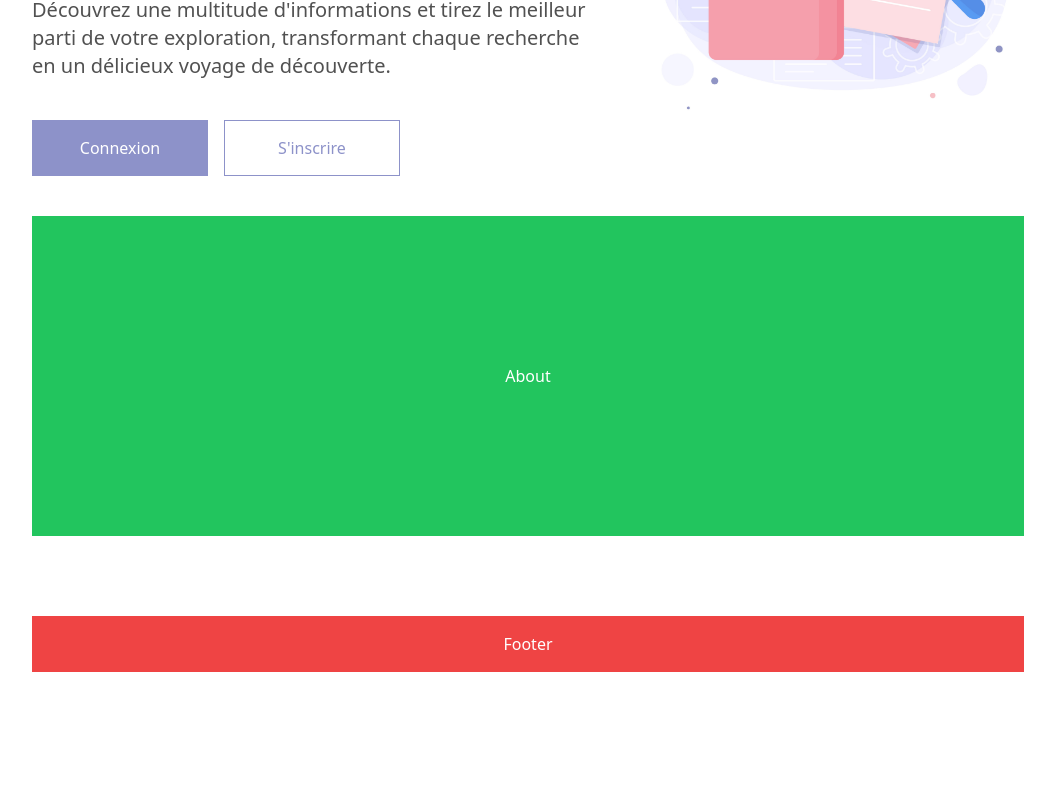
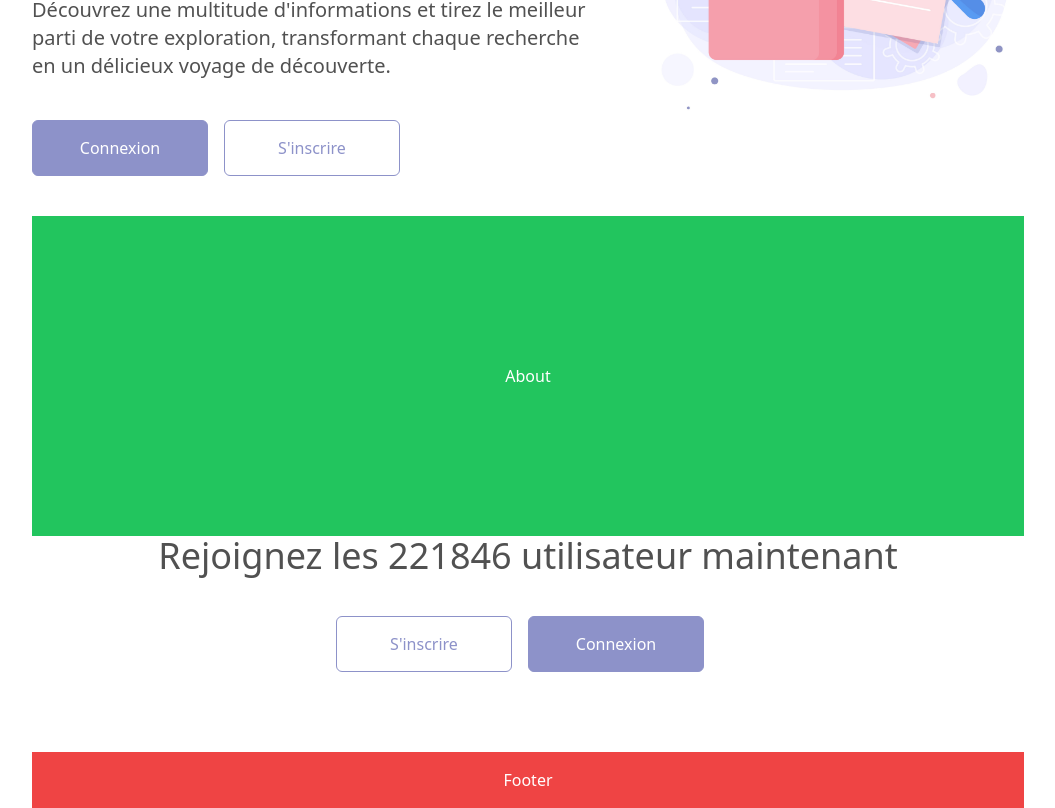
Before and after one commit to CS-ISE-Project/front-end, a React (Create React App) app: page / in a window 1280 px wide. Shown: the part 380-1188 px from the top of the page, without its empty margins (112-1167 px from the left). Before the commit the page ends 1052 px from the top, so only its background shows below. Built offline with nearby package versions, Linux system fonts and the light colour scheme.

Commit message:
Adding new modification in The middle section

```diff
--- /dev/null
+++ b/src/CTA.js
@@ -0,0 +1,17 @@
+import ConnexioButton from "./ConnexionButton";
+import SinscrireButton from "./SinscrireButton";
+
+const CTA = () => {
+    let userNb = 221846 ;
+    return (
+        <section className="md:px-8">
+            <p className="2xl:text-5xl xl:text-4xl lg:text-4xl md:text-3xl sm:text-4xl text-3xl mb-4 text-center font-normal md:mb-10 text-[#515151]">Rejoignez les {userNb} utilisateur maintenant</p>
+            <div className="flex flex-col md:flex-row  items-center justify-center md:my-10 lg:my-15 md:gap-4 ">
+                <div className="md:order-2"><ConnexioButton></ConnexioButton></div>
+                <div className="md:order-1"><SinscrireButton></SinscrireButton></div>
+            </div>
+        </section>
+     );
+}
+
+export default CTA;
--- /dev/null
+++ b/src/ConnexionButton.js
@@ -0,0 +1,7 @@
+const ConnexioButton = () => {
+    return (
+        <button className='md:mr-4 h-10 lg:h-12 xl:h-14 w-36 lg:w-40 xl:w-44 bg-[#8D92C9] text-white border border-solid border-[#8D92C9] lg:rounded-md rounded'>Connexion</button>
+     );
+}
+
+export default ConnexioButton;
--- a/src/Hero.js
+++ b/src/Hero.js
@@ -1,4 +1,6 @@
+import ConnexioButton from './ConnexionButton';
 import image from './Group1.png';
+import SinscrireButton from './SinscrireButton';
 const Hero = () => {
     return (
         <section className="flex flex-col gap-8 md:flex-row" >
@@ -13,8 +15,8 @@ const Hero = () => {
                 <p className='text-[#515151] max-md:text-center text-base 2xl:text-2xl xl:text-xl lg:text-lg mb-4'>Plongez dans le domaine de l'information avec une joie retrouvée en parcourant les documents sans effort. Découvrez une multitude d'informations et tirez le meilleur parti de votre exploration, transformant chaque recherche en un délicieux voyage de découverte.</p>
 
                 <div className='flex flex-col md:flex-row items-center md:my-10 lg:my-15 '>
-                    <button className='md:mr-4 h-10 lg:h-12 xl:h-14 w-36 lg:w-40 xl:w-44 bg-[#8D92C9] text-white border border-solid border-[#8D92C9]'>Connexion</button>
-                    <button className='lg:mb-0 max-md:my-3 h-10 lg:h-12 xl:h-14 w-36 lg:w-40 xl:w-44 bg-white text-[#8D92C9] border border-solid border-[#8D92C9]'>S'inscrire</button>
+                    <ConnexioButton></ConnexioButton>
+                    <SinscrireButton></SinscrireButton>
                 </div>
 
             </div>
--- a/src/MiddleSection.js
+++ b/src/MiddleSection.js
@@ -1,3 +1,4 @@
+import CTA from "./CTA";
 import About from "./About";
 import Hero from "./Hero";
 
@@ -6,6 +7,7 @@ const MiddleSection = () => {
         <div className="my-10 md:my-20">
             <Hero></Hero>
             <About></About>
+            <CTA></CTA>
         </div>
       );
 }
--- /dev/null
+++ b/src/SinscrireButton.js
@@ -0,0 +1,7 @@
+const SinscrireButton = () => {
+    return (
+        <button className='lg:mb-0 max-md:my-3 h-10 lg:h-12 xl:h-14 w-36 lg:w-40 xl:w-44 bg-white text-[#8D92C9] border border-solid border-[#8D92C9] lg:rounded-md rounded'>S'inscrire</button>
+     );
+}
+
+export default SinscrireButton;
```
